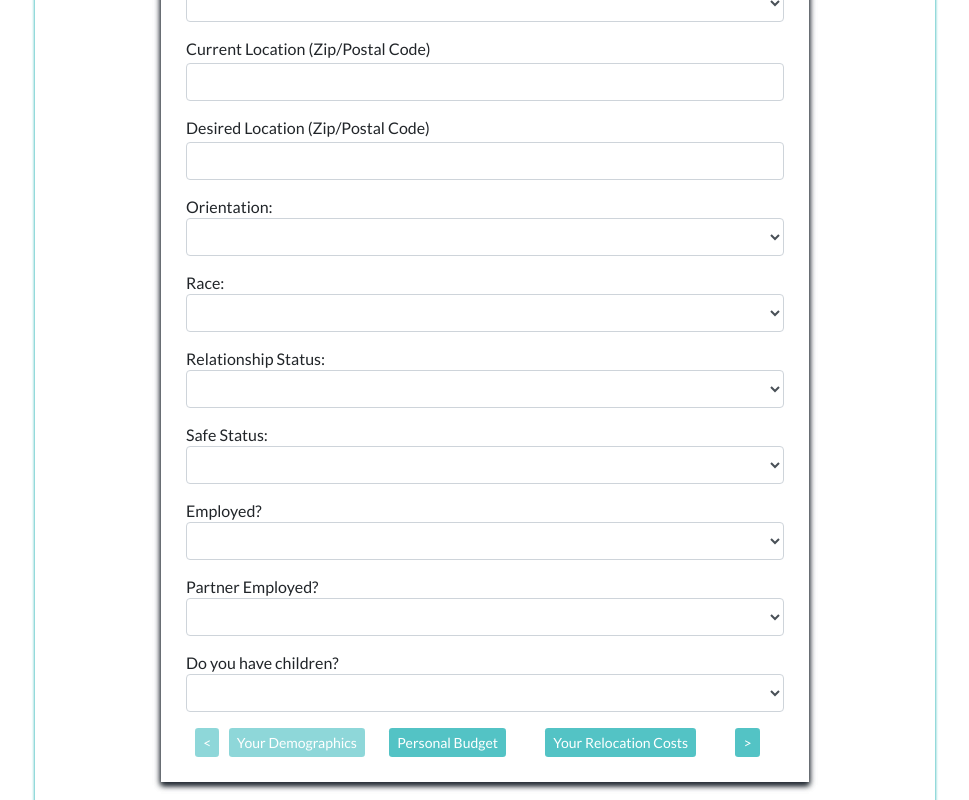
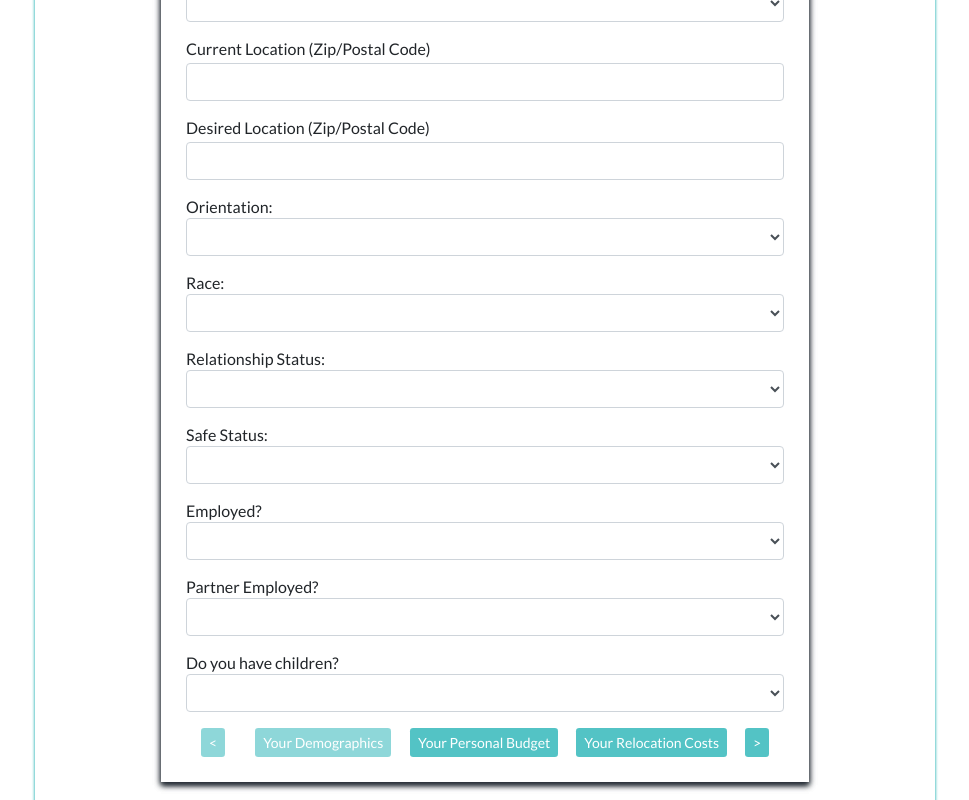
Before and after one commit to build-week-dv-empathy-builder/Front-end, a React (Create React App) app in the folder dv-empathy/: page /calculator/demographics in a window 1280 px wide. Shown: the part 330-1130 px from the top of the page, without its empty margins (155-1124 px from the left). Built offline with nearby package versions, Linux system fonts and the light colour scheme.

Commit message:
improvements to paginationnav.js

```diff
--- a/dv-empathy/src/components/PaginationNav.js
+++ b/dv-empathy/src/components/PaginationNav.js
@@ -8,28 +8,28 @@ function PaginationNav(props) {
             <Pagination size="sm" id="pagination-nav">
                 <PaginationItem>
                     {props.current === 'demographics' ? // disable back button if demographics is showing (which is first)
-                    <Button disabled size="sm" id="app-nav-button">{`${"<"}`}</Button> :
+                    <Link to="#"><Button disabled size="sm" id="app-nav-button">{`${"<"}`}</Button></Link> :
                     <Link to={props.prev} onClick={props.saveData}><Button size="sm" id="app-nav-button">{`${"<"}`}</Button></Link>}
                 </PaginationItem>
                 <PaginationItem>
                     {props.current === "demographics" ?
-                    <Button disabled size="sm" id="app-nav-button">Your Demographics</Button> :
+                    <Link to="#"><Button disabled size="sm" id="app-nav-button">Your Demographics</Button></Link> :
                     <Link to="/calculator/demographics" onClick={props.saveData}><Button size="sm" id="app-nav-button">Your Demographics</Button></Link>
                     }
                 </PaginationItem>
                 <PaginationItem>
                     {props.current === "personal-budget" ?
-                    <Button disabled size="sm" id="app-nav-button">Personal Budget</Button> :
-                    <Link to="/calculator/personal-budget" onClick={props.saveData}><Button size="sm" id="app-nav-button">Personal Budget</Button></Link>}
+                    <Link to="#"><Button disabled size="sm" id="app-nav-button">Your Personal Budget</Button></Link> :
+                    <Link to="/calculator/personal-budget" onClick={props.saveData}><Button size="sm" id="app-nav-button">Your Personal Budget</Button></Link>}
                 </PaginationItem>
                 <PaginationItem>
                     {props.current ==="relocation-budget" ?
-                    <Button disabled size="sm" id="app-nav-button">Your Relocation Costs</Button> :
+                    <Link to="#"><Button disabled size="sm" id="app-nav-button">Your Relocation Costs</Button></Link> :
                     <Link to="/calculator/relocation-costs" onClick={props.saveData}><Button size="sm" id="app-nav-button">Your Relocation Costs</Button></Link>}
                 </PaginationItem>
                 <PaginationItem>
                     {props.current === 'relocation-budget' ? // disable next button if it's the relcation budget showing (which is last)
-                        <Button disabled size="sm" id="app-nav-button">{`${">"}`}</Button> :
+                        <Link to="#"><Button disabled size="sm" id="app-nav-button">{`${">"}`}</Button></Link> :
                         <Link to={props.next} onClick={props.saveData}>
                             <Button size="sm" id="app-nav-button">{`${">"}`}</Button>
                         </Link>}
```
